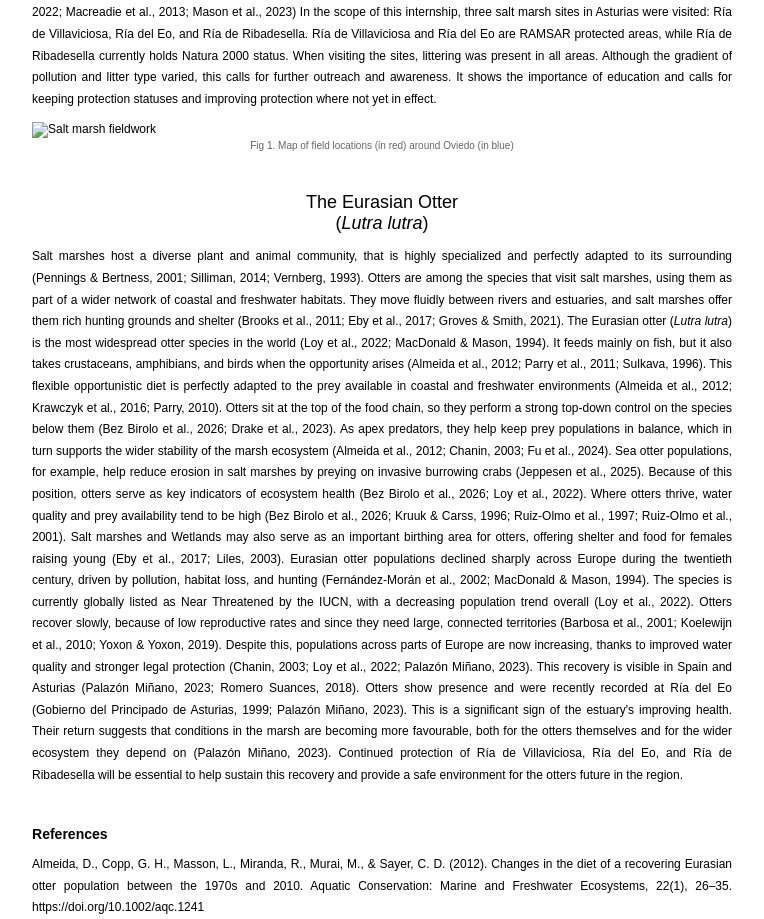
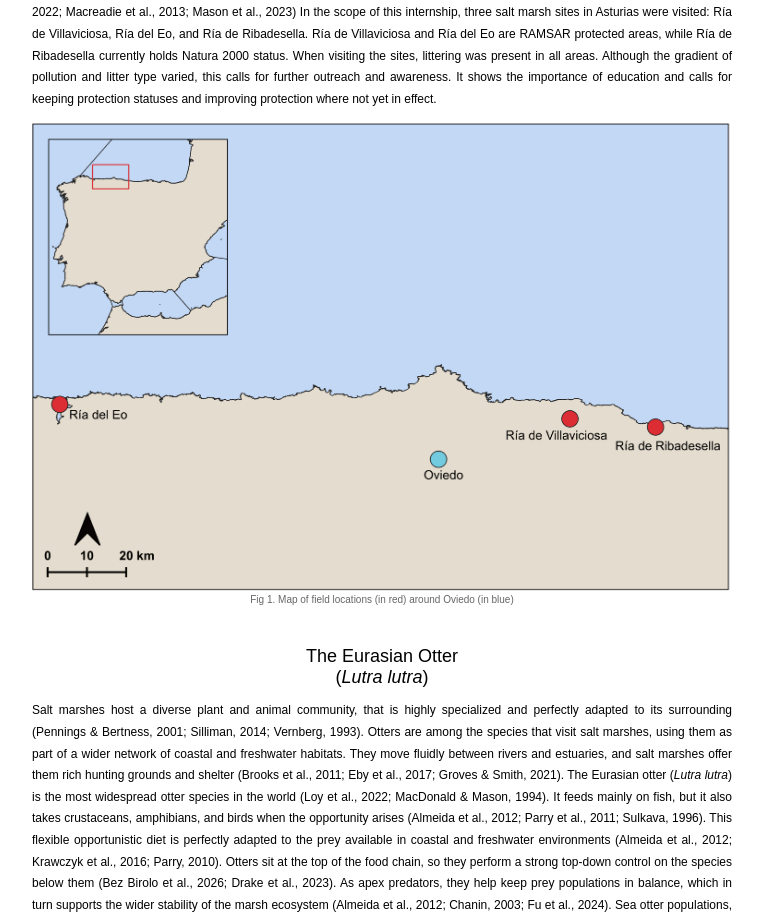
Before and after one commit to hcf8t5v5r5-cpu/saltmarsh-ar, a plain HTML site: page otter.html in a window 1280 px wide. Shown: the part 846-1765 px from the top of the page, without its empty margins (258-1022 px from the left). Drawn offline with Linux system fonts and the light colour scheme.

Commit message:
Update otter.html

```diff
--- a/otter.html
+++ b/otter.html
@@ -64,7 +64,7 @@ h3:first-of-type {
 In the scope of this internship, three salt marsh sites in Asturias were visited: Ría de Villaviciosa, Ría del Eo, and Ría de Ribadesella. Ría de Villaviciosa and Ría del Eo are RAMSAR protected areas, while Ría de Ribadesella currently holds Natura 2000 status. When visiting the sites, littering was present in all areas. Although the gradient of pollution and litter type varied, this calls for further outreach and awareness. It shows the importance of education and calls for keeping protection statuses and improving protection where not yet in effect.
 </p>
 
-<img src="map spain fieldwork locations.png" alt="Salt marsh fieldwork" class="figure-map">
+<img src="map.png" alt="Salt marsh fieldwork" class="figure-map">
 <p class="caption">Fig 1. Map of field locations (in red) around Oviedo (in blue)</p>
 
   <h2>The Eurasian Otter</h2>
```
